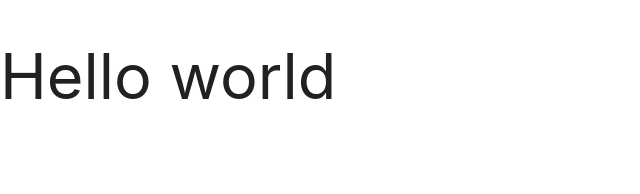
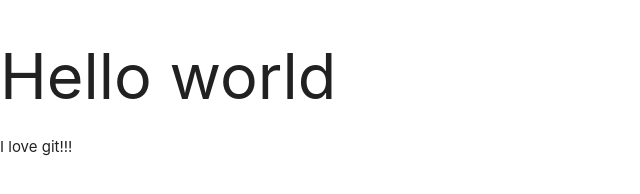
Before and after one commit to Khmitra/text1, a plain HTML site: page index.html in a window 1280 px wide. Shown: the full height of the page, 0-640 px from the left. Drawn offline with nearby package versions, Linux system fonts and the light colour scheme.

Commit message:
this secend step of coding

```diff
--- a/index.html
+++ b/index.html
@@ -10,6 +10,7 @@
 <body>
 
 <h1>Hello world</h1>
+<p>I love git!!!</p>
 
     <script src="https://cdnjs.cloudflare.com/ajax/libs/materialize/1.0.0/js/materialize.min.js"></script>
 </body>
```
Also changed, not shown: asses/css/main.css (added).
